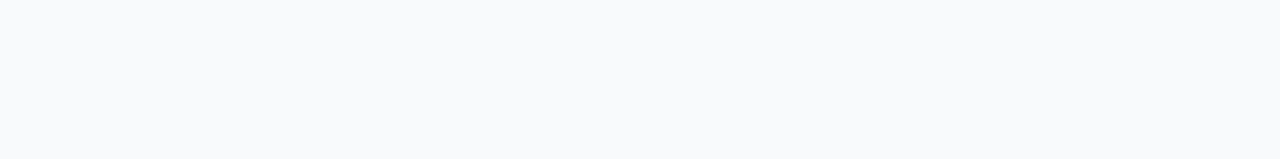
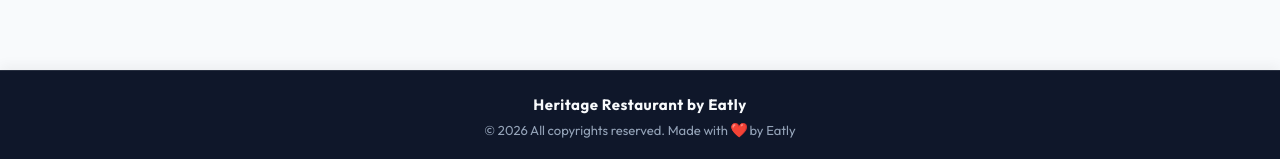
Before and after one commit to harshavardhan2025/Eatly, a React (Vite) app in the folder frontend/: page /admin/menu in a window 1280 px wide. Shown: the part 638-797 px from the top of the page. Built offline with nearby package versions, Linux system fonts and the light colour scheme; no server answers.

Commit message:
Add global footer with copyright and branding

```diff
--- a/frontend/src/App.jsx
+++ b/frontend/src/App.jsx
@@ -17,14 +17,17 @@
 import AdminLogin from "./admin/AdminLogin";
 import Dashboard from "./admin/Dashboard";
 import MenuManagement from "./admin/MenuManagement";
+import Footer from "./components/Footer";
 
 function App() {
   return (
     <BrowserRouter>
+      <div style={{ display: "flex", flexDirection: "column", minHeight: "100vh" }}>
         <AuthProvider>
           <CartProvider>
             <Navbar />
 
+            <div style={{ flex: 1 }}>
               <Routes>
                 {/* Customer */}
                 <Route path="/" element={<Home />} />
@@ -41,8 +44,12 @@
                 <Route path="/admin" element={<Dashboard />} />
                 <Route path="/admin/menu" element={<MenuManagement />} />
               </Routes>
+            </div>
+
+            <Footer />
           </CartProvider>
         </AuthProvider>
+      </div>
     </BrowserRouter>
   );
 }
--- /dev/null
+++ b/frontend/src/components/Footer.css
@@ -0,0 +1,56 @@
+.footer-container {
+  background: #0f172a;
+  color: #94a3b8;
+  text-align: center;
+  padding: 24px 16px;
+  margin-top: auto;
+  border-top: 1px solid rgba(255, 255, 255, 0.1);
+  box-shadow: 0 -4px 12px rgba(0, 0, 0, 0.05);
+}
+
+.footer-content {
+  max-width: 1200px;
+  margin: 0 auto;
+  display: flex;
+  flex-direction: column;
+  gap: 8px;
+}
+
+.footer-brand {
+  font-size: 15px;
+  font-weight: 700;
+  color: #f8fafc;
+  margin: 0;
+  letter-spacing: 0.5px;
+}
+
+.footer-copyright {
+  font-size: 13px;
+  margin: 0;
+}
+
+.heart {
+  color: #ef4444;
+  animation: pulse 1.5s infinite;
+  display: inline-block;
+}
+
+@keyframes pulse {
+  0% { transform: scale(1); }
+  50% { transform: scale(1.2); }
+  100% { transform: scale(1); }
+}
+
+@media (max-width: 768px) {
+  .footer-container {
+    padding: 20px 12px;
+  }
+
+  .footer-brand {
+    font-size: 14px;
+  }
+
+  .footer-copyright {
+    font-size: 12px;
+  }
+}
--- /dev/null
+++ b/frontend/src/components/Footer.jsx
@@ -0,0 +1,17 @@
+import React from "react";
+import "./Footer.css";
+
+const Footer = () => {
+  return (
+    <footer className="footer-container">
+      <div className="footer-content">
+        <p className="footer-brand">Heritage Restaurant by Eatly</p>
+        <p className="footer-copyright">
+          © {new Date().getFullYear()} All copyrights reserved. Made with <span className="heart">❤️</span> by Eatly
+        </p>
+      </div>
+    </footer>
+  );
+};
+
+export default Footer;
```
Lines whose indentation alone changed are shown as unchanged.
